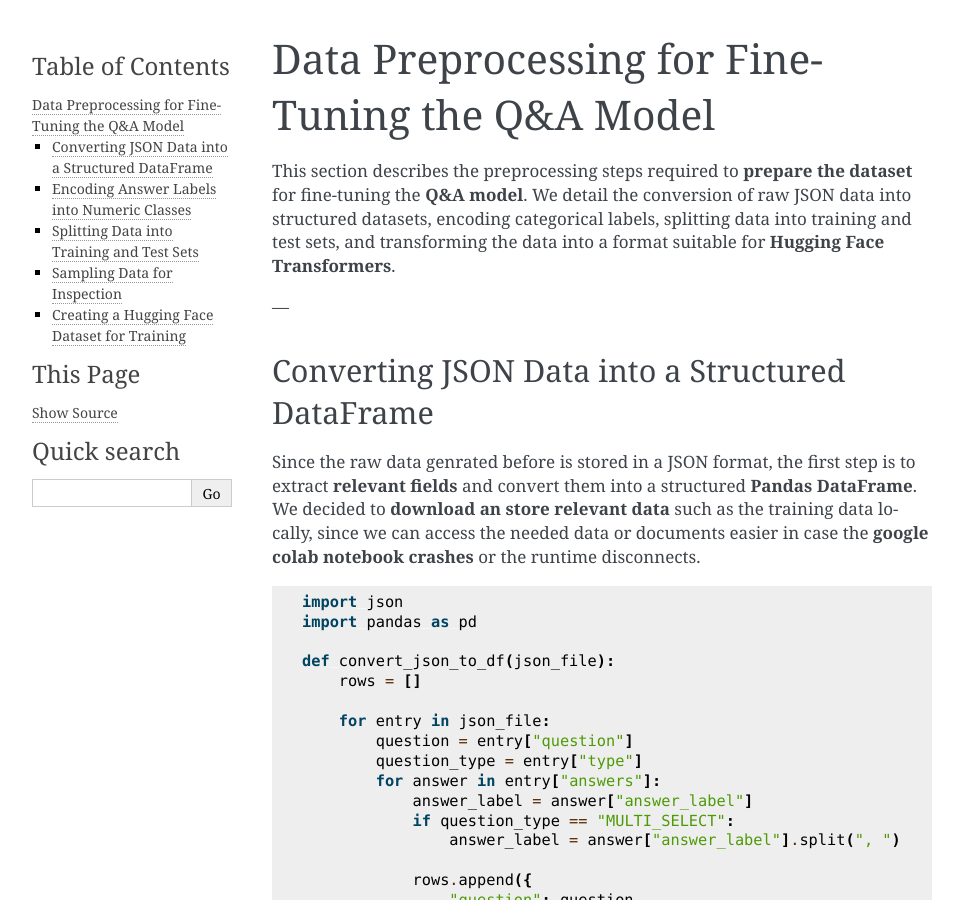
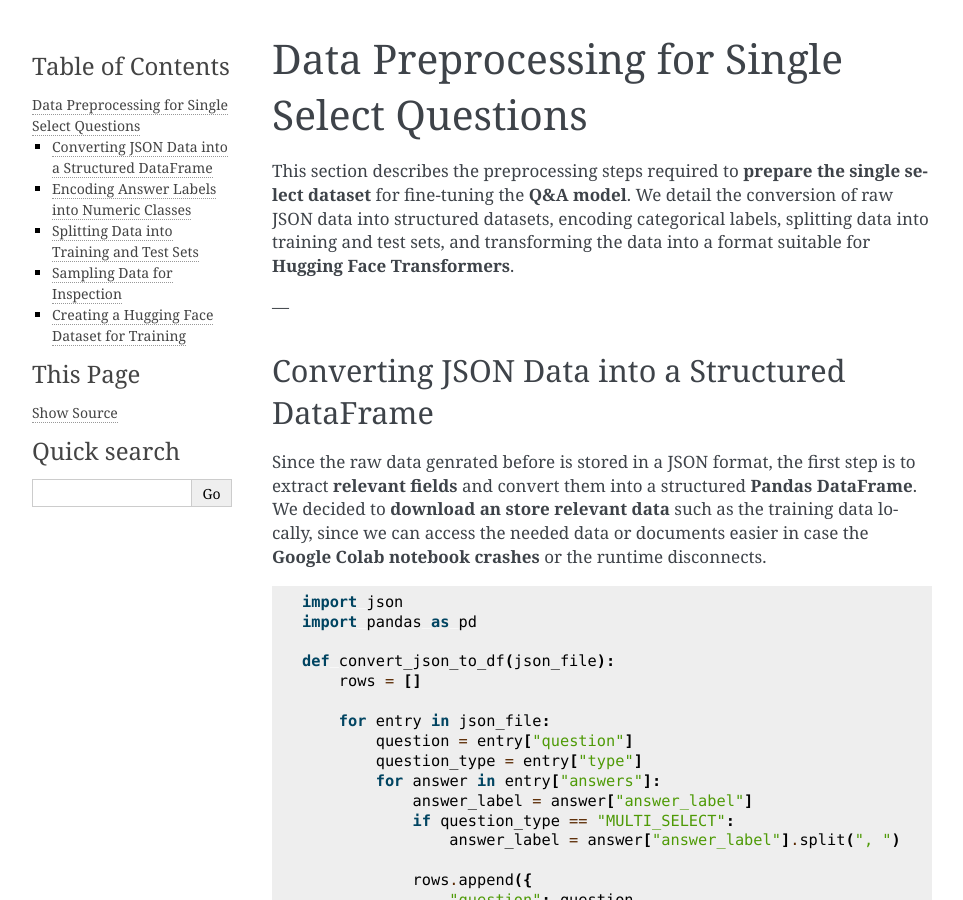
Before and after one commit to Michel-p16/PDS-Project, a Sphinx documentation site: the page built from docs/source/data_preprocessing_single_select.rst, in a window 1280 px wide and 900 px high. Shown: the whole window, without its empty margins (148-1111 px from the left). Built offline with Sphinx 7.4.7, drawn with Linux system fonts in a browser that asks for light colours; some of the changed text lies outside the part shown.

Commit message:
Update data_preprocessing_single_select.rst

```diff
--- a/docs/source/data_preprocessing_single_select.rst
+++ b/docs/source/data_preprocessing_single_select.rst
@@ -1,14 +1,14 @@
-Data Preprocessing for Fine-Tuning the Q&A Model
+Data Preprocessing for Single Select Questions
 ===============================================
 
-This section describes the preprocessing steps required to **prepare the dataset** for fine-tuning the **Q&A model**. We detail the conversion of raw JSON data into structured datasets, encoding categorical labels, splitting data into training and test sets, and transforming the data into a format suitable for **Hugging Face Transformers**.
+This section describes the preprocessing steps required to **prepare the single select dataset** for fine-tuning the **Q&A model**. We detail the conversion of raw JSON data into structured datasets, encoding categorical labels, splitting data into training and test sets, and transforming the data into a format suitable for **Hugging Face Transformers**.
 
 ---
 
 Converting JSON Data into a Structured DataFrame
 ------------------------------------------------
 Since the raw data genrated before is stored in a JSON format, the first step is to extract **relevant fields** and convert them into a structured **Pandas DataFrame**.
-We decided to **download an store relevant data** such as the training data locally, since we can access the needed data or documents easier in case the **google colab notebook crashes** or the runtime disconnects.
+We decided to **download an store relevant data** such as the training data locally, since we can access the needed data or documents easier in case the **Google Colab notebook crashes** or the runtime disconnects.
 
 .. code-block:: python
 
@@ -66,7 +66,6 @@ Since **machine learning models require numerical inputs**, categorical labels m
 
 
 
-We took this approach because it **prepares the data for supervised learning** by assigning integer indices to unique answer labels.
 
 ---
 
@@ -141,4 +140,4 @@ To train a **Transformer-based model**, the dataset must be converted into a **H
 
    print(dataset_single_select)
 
-This makes sure that the data is**compatibile with Hugging Face Transformers** for seamless model training.
+This makes sure that the data is **compatibile with Hugging Face Transformers** for seamless model training.
```
